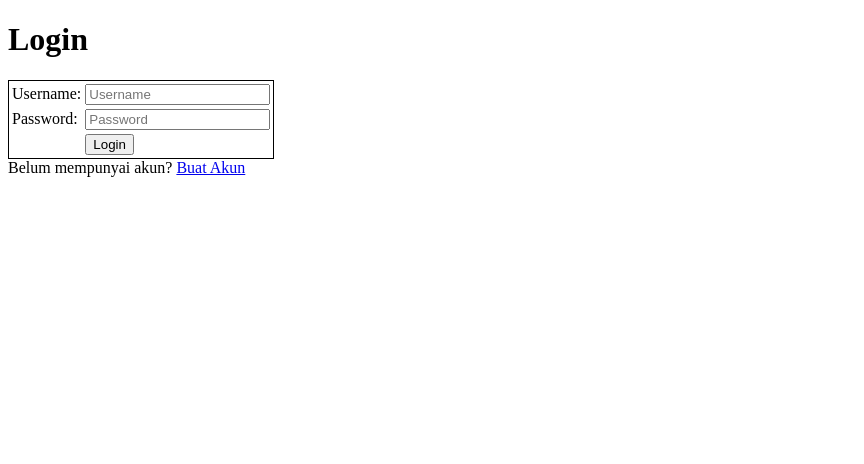
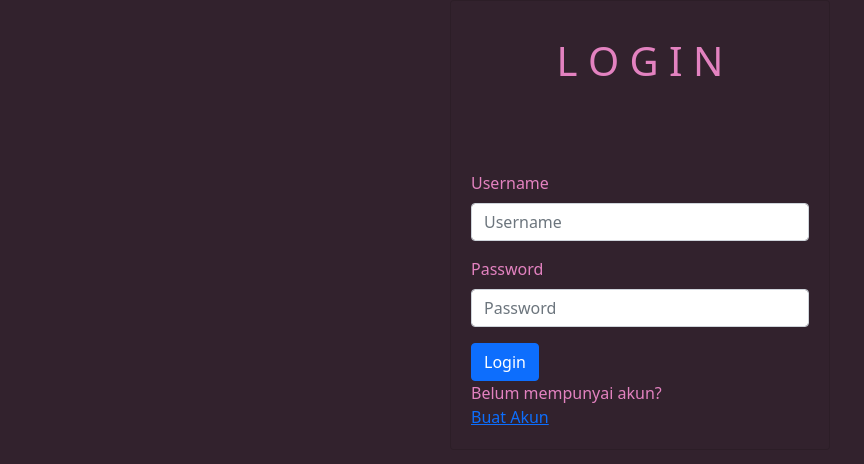
Before and after one commit to aghniyazhaff/Tugas-2, a Django app: page /todolist/login/ in a window 1280 px wide. Shown: the top 464 px of the page, without its empty margins (0-864 px from the left). Run offline with Django 4.2, Linux system fonts and the light colour scheme.

Commit message:
Mengumpulkan Tugas 5 PBP

```diff
--- a/static/css/style.css
+++ /dev/null
@@ -1,3 +0,0 @@
-table, th {
-    border: 1px solid black
-}
--- a/todolist/templates/login.html
+++ b/todolist/templates/login.html
@@ -1,45 +1,85 @@
-{% extends 'base.html' %}
+{% extends 'base.html' %} {% block meta %}
 
-{% block meta %}
-<title>Login</title>
-{% endblock meta %}
+{% endblock meta %} {% block content %}
 
-{% block content %}
+<!DOCTYPE html>
+<html lang="en">
+  <head>
+     <!-- Required meta tags -->
+     <meta charset="utf-8">
+     <meta name="viewport" content="width=device-width, initial-scale=1">
 
-<div class = "login">
+     <!-- Bootstrap CSS -->
+     <link href="https://cdn.jsdelivr.net/npm/bootstrap@5.0.2/dist/css/bootstrap.min.css" rel="stylesheet" integrity="sha384-EVSTQN3/azprG1Anm3QDgpJLIm9Nao0Yz1ztcQTwFspd3yD65VohhpuuCOmLASjC" crossorigin="anonymous">
 
-    <h1>Login</h1>
+    <title>Login Todolist</title>
+  </head>
+  <body>
+    <div class="global-container">
+      <div class="card login-form">
+        <div class="card-body">
+          <h1 class="card-title text-center">L O G I N</h1>
+        </div>
 
         <form method="POST" action="">
             {% csrf_token %}
-        <table>
-            <tr>
-                <td>Username: </td>
-                <td><input type="text" name="username" placeholder="Username" class="form-control"></td>
-            </tr>
 
-            <tr>
-                <td>Password: </td>
-                <td><input type="password" name="password" placeholder="Password" class="form-control"></td>
-            </tr>
+        <div class="çard-text">
+          <form>
+            <div class="mb-3">
+              <label for="inputUsername3" class="form-label">Username</label>
+                <input type="text" placeholder="Username" name="username"  class="form-control" />
+              </div>
+            </div>
 
-            <tr>
-                <td></td>
-                <td><input class="btn login_btn" type="submit" value="Login"></td>
-            </tr>
-        </table>
+            <div class="mb-3">
+              <label for="inputPassword3" class="form-label">Password</label>
+                <input type="password" name="password" placeholder="Password" class="form-control" />
+              </div>
+              <div class="mb-3">
+            </div>
+
+            <button type="submit" class="btn btn-primary">Login</button>
           </form>
-
           {% if messages %}
       <ul>
         {% for message in messages %}
         <li>{{ message }}</li>
         {% endfor %}
       </ul>
-    {% endif %}
 
-    Belum mempunyai akun? <a href="{% url 'todolist:register' %}">Buat Akun</a>
+      {% endif %} Belum mempunyai akun? <a href="{% url 'todolist:register' %}">Buat Akun</a>
+            </div>
+
 
         </div>
+      </div>
+    </div>
+  </body>
 
+
+  <style>
+    body {
+        height: 100%;
+        background-color: #32222d!important;
+
+    }
+
+    .global-container{
+        height: 100%;
+        display: flex ;
+        align-items: center;
+        justify-content: center;
+        color: rgb(227, 130, 192);
+    }
+
+    .login-form{
+        width: 380px;
+        height: 450px;
+        padding: 20px;
+        background-color: #32222d !important;
+
+    }
+  </style>
+</html>
 {% endblock content %}
```
Also changed, not shown: todolist/templates/create-task.html (+17 -16 lines), todolist/templates/register.html (+18 -13 lines), todolist/templates/todolist.html (+66 -34 lines), todolist/README.md, todolist/README_T5.md (added), todolist/templates/Invited!.png (added). Lines whose indentation alone changed are shown as unchanged.
